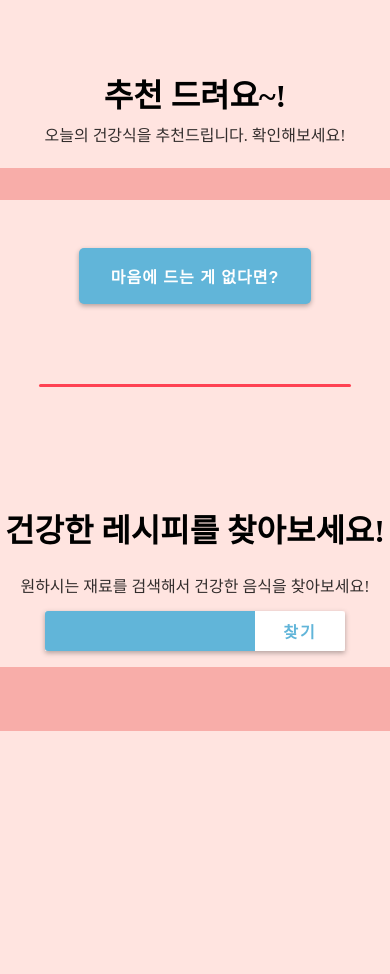
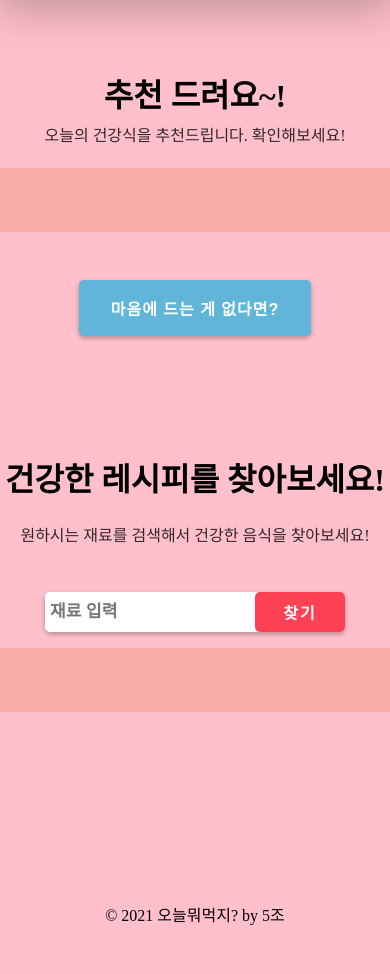
Before and after one commit to NamgyungKim/Today-table, a Flask app: template templates/main.html in a window 390 px wide; the page is wider, and only the part inside the window is pictured. Shown: the part 100-1074 px from the top of that part. Before the commit the page ends 831 px from the top of that part, so only its background shows below. Run offline with Flask 2, Linux system fonts and the light colour scheme; the template is opened without the code that fills it, so the values that code supplies are empty; some libraries are stand-ins or nearby versions; some web fonts are replaced.

Commit message:
mainPage design modified

```diff
--- a/static/styles/main.css
+++ b/static/styles/main.css
@@ -63,9 +63,9 @@ h1 {
 
 .main-container {
   width: 100%;
-  /* max-width: 1000px; */
   display: flex;
   flex-direction: column;
+  background-color: #ffe4e0;
 }
 
 /* 추천 부분 */
@@ -76,7 +76,6 @@ h1 {
   justify-content: center;
   align-items: center;
   padding: 5rem 0 3rem 0;
-  background-color: #ffe4e0;
 }
 
 .main-container .recommend-container h2,
@@ -98,13 +97,13 @@ h1 {
   justify-content: center;
   align-items: center;
   margin: 1.5rem 0 3rem 0;
-  padding: 1rem 2rem;
+  padding: 2rem 3rem;
   background-color: #f8ada9;
 }
 
 .image-container .dish {
-  width: 200px;
-  height: 320px;
+  width: 280px;
+  height: 430px;
   position: relative;
   margin: 0 0.5rem;
   cursor: pointer;
@@ -171,14 +171,6 @@ h1 {
   transform: scale(0.995);
 }
 
-.main-container .recommend-container .divide-line {
-  width: 80%;
-  height: 3px;
-  background-color: #ff4253;
-  margin: 5rem 0;
-  border-radius: 1.5px;
-}
-
 /* 목록 부분 */
 .main-container .list-container {
   display: flex;
@@ -186,15 +178,14 @@ h1 {
   justify-content: center;
   align-items: center;
   width: 100%;
-  padding-bottom: 5rem;
-  background-color: #ffe4e0;
+  padding: 5rem 0;
 }
 
 .main-container .list-container h2 {
   margin-bottom: 2rem;
 }
 .main-container .list-container h4 {
-  margin-bottom: 1rem;
+  margin-bottom: 3rem;
 }
 
 .main-container .list-container .search-form {
@@ -202,15 +193,16 @@ h1 {
   width: 300px;
   height: 40px;
   box-shadow: 0 2px 5px rgba(0, 0, 0, 0.3);
+  border-radius: 5px;
+  background-color: #fff;
 }
 
 .search-form .search-input {
   width: 70%;
   border: none;
-  background-color: #61b5d9;
-  color: #fff;
-  border-top-left-radius: 3px;
-  border-bottom-left-radius: 3px;
+  color: black;
+  border-top-left-radius: 5px;
+  border-bottom-left-radius: 5px;
   padding: 5px;
   font-size: 17px;
   font-weight: bold;
@@ -218,11 +210,10 @@ h1 {
 
 .search-form .search-btn {
   width: 30%;
-  background-color: #fff;
-  color: #61b5d9;
+  background-color: #ff4253;
+  color: #fff;
   border: none;
-  border-top-right-radius: 3px;
-  border-bottom-right-radius: 3px;
+  border-radius: 5px;
   cursor: pointer;
   font-size: 1rem;
   font-weight: bold;
@@ -231,14 +222,14 @@ h1 {
 }
 
 .search-form .search-btn:hover {
-  background-color: #61b5d9;
-  color: #fff;
+  background-color: #fff;
+  color: #ff4253;
 }
 
 .main-container .list-container .dish-lists {
-  width: 1200px;
+  width: 900px;
   display: grid;
-  grid-template-columns: 1fr 1fr 1fr 1fr 1fr;
+  grid-template-columns: 1fr 1fr 1fr 1fr;
   justify-content: center;
   padding: 2rem 3rem;
   margin: 1rem 0;
@@ -301,3 +297,60 @@ h1 {
   right: 0.4rem;
   font-size: 1rem;
 }
+
+/* pc */
+@media (max-width: 1024px) {
+  .main-container {
+    background-color: yellow;
+  }
+
+  .image-container .dish {
+    width: 240px;
+    height: 380px;
+  }
+
+  .image-container .dish img {
+    width: 240px;
+    height: 380px;
+  }
+
+  .image-container .dish .dish-desc {
+    width: 240px;
+    height: 380px;
+  }
+
+  .dish .dish-desc .dish-name {
+    font-size: 1.2rem;
+  }
+
+  .main-container .list-container .dish-lists {
+    width: 700px;
+    grid-template-columns: 1fr 1fr 1fr;
+  }
+}
+/* 태블릿 가로 */
+@media (max-width: 768px) {
+  .main-container {
+    background-color: pink;
+  }
+
+  .image-container .dish,
+  .image-container .dish img,
+  .image-container .dish .dish-desc {
+    width: 150px;
+    height: 270px;
+  }
+
+  .dish .dish-desc .dish-name {
+    font-size: 1rem;
+    line-height: 1.2rem;
+  }
+
+  .main-container .list-container .dish-lists {
+    width: 480px;
+    grid-template-columns: 1fr 1fr;
+  }
+}
+/* 태블릿 세로, 모바일 가로*/
+@media (max-width: 480px) {
+}
--- a/templates/index.html
+++ b/templates/index.html
@@ -353,5 +353,11 @@
     </div>
   </body>
   <script>
+      $("input").keydown(function (key) {
+        console.log(key);
+            if (key.keyCode == 13) {
+                $(".sign-up-btn").click();
+            }
+        });
   </script>
 </html>
--- a/templates/main.html
+++ b/templates/main.html
@@ -1,7 +1,7 @@
 <!DOCTYPE html>
 <html lang="en">
   <head>
-    <meta charset="UTF-8"/>
+    <meta charset="UTF-8" />
 
     <!-- JS -->
     <script src="https://ajax.googleapis.com/ajax/libs/jquery/3.5.1/jquery.min.js"></script>
@@ -23,10 +23,10 @@
       crossorigin="anonymous"
     ></script>
     <script src="/static/scripts/main.js"></script>
-    <link rel="stylesheet" href="/static/styles/main.css"/>
-    <link rel="stylesheet" href="/static/styles/reset.css"/>
+    <link rel="stylesheet" href="/static/styles/main.css" />
+    <link rel="stylesheet" href="/static/styles/reset.css" />
+    <link rel="stylesheet" href="/static/styles/common.css" />
     <title>Main Page</title>
-
   </head>
   <body>
     <header id="header">
@@ -39,9 +39,9 @@
         <span class="user-name"
           ><span class="user-name-db">{{ nickname }}</span>님</span
         >
-        <img src="https://picsum.photos/id/237/200/300" alt="프로필"/>
+        <img src="https://picsum.photos/id/237/200/300" alt="프로필" />
       </div>
-    <div class="nav" onclick=sign_out()>로그아웃</div>
+      <div class="nav" onclick="sign_out()">로그아웃</div>
     </header>
     <div class="main-container">
       <div class="recommend-container">
@@ -52,7 +52,7 @@
           loop.index }}#}
           <div class="dish">
             <a href="/detail/{{ dish.no }}">
-                        <img src="{{ dish.img }}" alt="dish-image"/>
+              <img src="{{ dish.img }}" alt="dish-image" />
               <div class="dish-desc">
                 <p class="dish-name">{{ dish.menu_name }}</p>
                 <p class="dish-type">{{ dish.menu_type }}</p>
@@ -62,13 +62,12 @@
           {% endfor %}
         </div>
         <button class="recommend-btn">마음에 드는 게 없다면?</button>
-        <div class="divide-line"></div>
       </div>
       <div class="list-container">
         <h2>건강한 레시피를 찾아보세요!</h2>
         <h4>원하시는 재료를 검색해서 건강한 음식을 찾아보세요!</h4>
         <form class="search-form" onsubmit="search_ingredients()">
-            <input type="text" class="search-input"/>
+          <input type="text" class="search-input" placeholder="재료 입력" />
           <button type="submit" class="search-btn">찾기</button>
         </form>
         <div class="dish-lists">
@@ -76,7 +75,7 @@
           <div class="dish">
             <a href="/detail/{{ dish.no }}">
               <div class="img-wrap">
-                            <img src="{{ dish.img }}" alt="dish-image"/>
+                <img src="{{ dish.img }}" alt="dish-image" />
               </div>
               <div class="description">
                 <p class="dish-type">{{ dish.menu_type }}</p>
@@ -88,6 +87,7 @@
           {% endfor %}
         </div>
       </div>
+      <footer id="footer">© 2021 오늘뭐먹지? by 5조</footer>
     </div>
   </body>
 </html>
```
Also changed, not shown: other parts of static/styles/main.css (+16 -10 lines), static/scripts/main.js (+14 -4 lines). Lines whose indentation alone changed are shown as unchanged.
